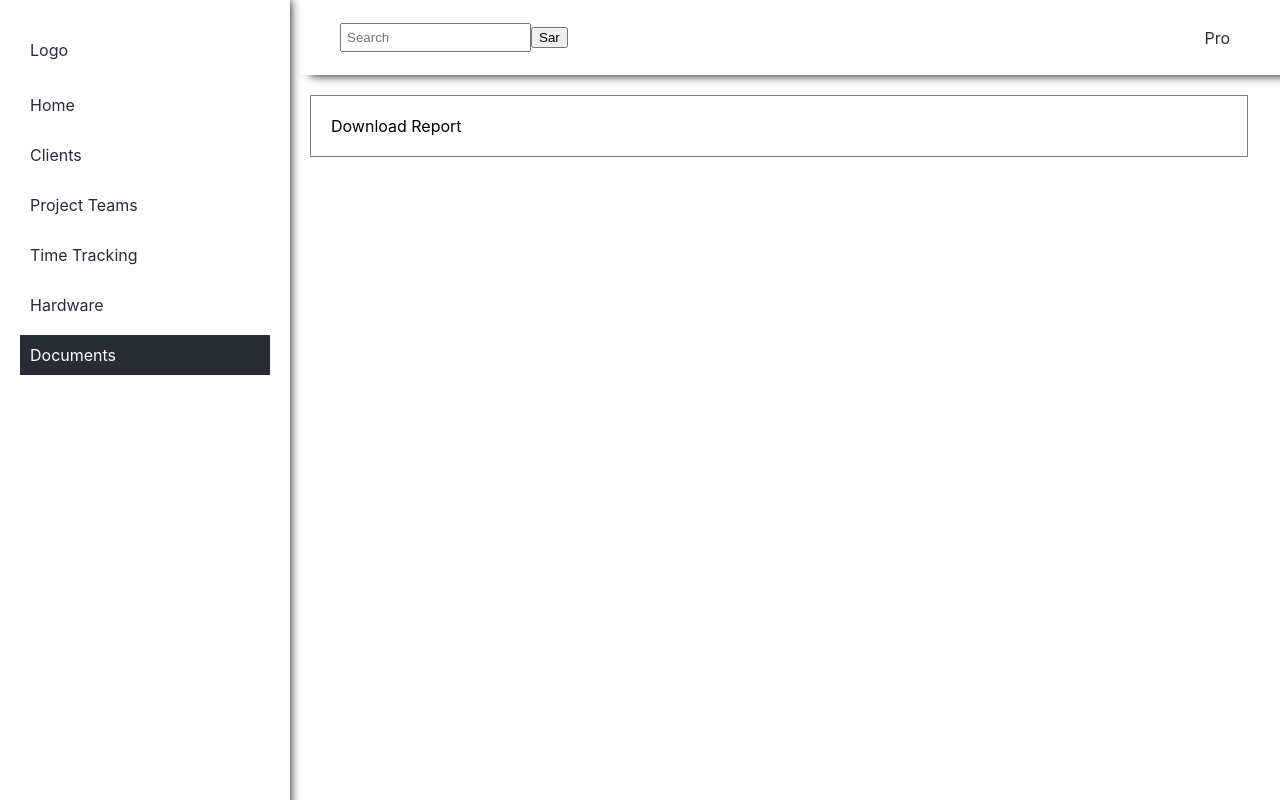
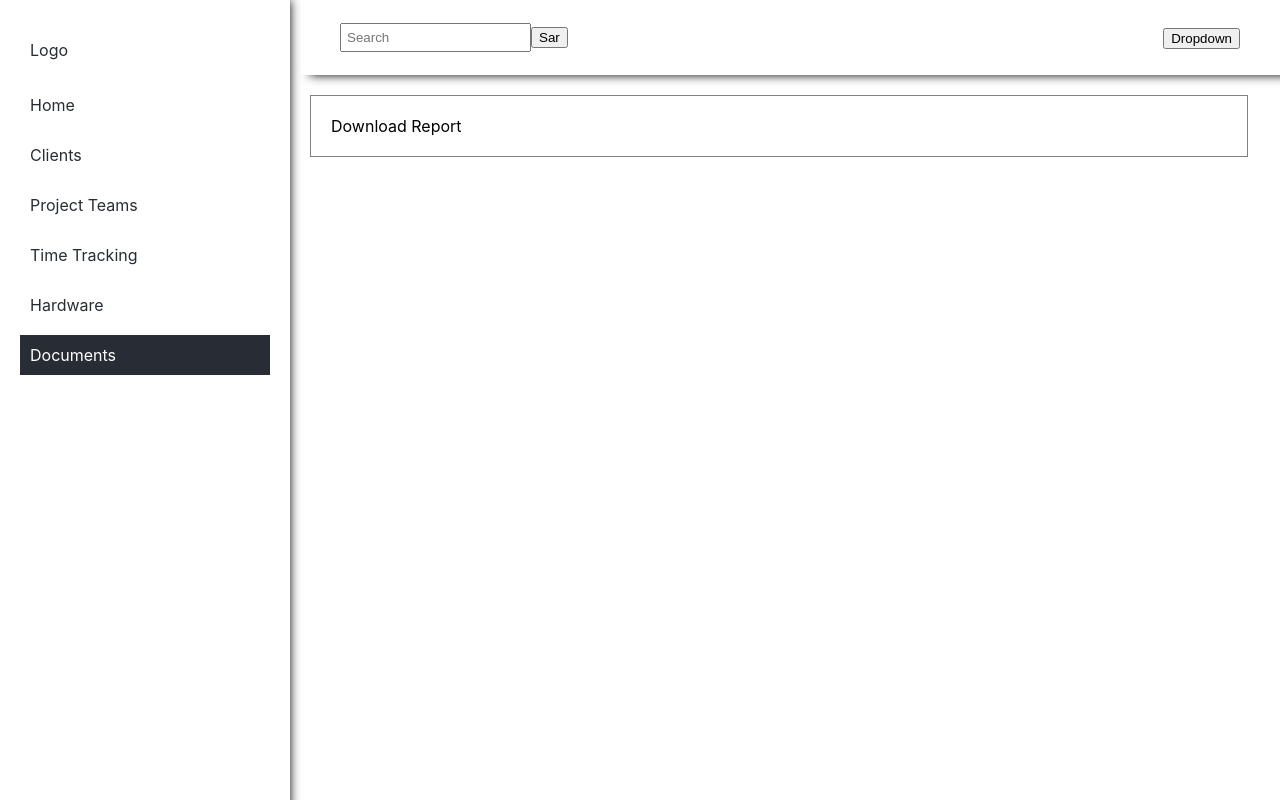
Before and after one commit to Naggenda/AdminDashboard, a React (Create React App) app: page /documents in a window 1280 px wide. Built offline with nearby package versions, Linux system fonts and the light colour scheme.

Commit message:
adding untracked files

```diff
--- a/src/App.css
+++ b/src/App.css
@@ -39,6 +39,10 @@ input{
 }
 .tabs-data {
   display: flex;
+}
+
+li{
+  list-style: none;
 }
 
 
--- /dev/null
+++ b/src/Components/dropdown.jsx
@@ -0,0 +1,47 @@
+import React from 'react';
+import { NavLink } from "react-router-dom";
+
+const Test = () => {
+  const [open, setOpen] = React.useState(false);
+
+  const handleOpen = () => {
+    setOpen(!open);
+  };
+
+  const handleMenuOne = () => {
+    // do something
+    setOpen(false);
+  };
+
+  const handleMenuTwo = () => {
+    // do something
+    setOpen(false);
+  };
+
+  return (
+    <Dropdown
+      open={open}
+      trigger={<button onClick={handleOpen}>Dropdown</button>}
+      menu={[
+        <NavLink to="/profile" onClick={handleMenuOne}>Profile</NavLink>,
+        <button onClick={handleMenuTwo}>LogOut</button>,
+      ]}
+    />
+  );
+};
+
+const Dropdown = ({ open, trigger, menu }) => {
+  return (
+    <div className="dropdown">
+      {trigger}
+      {open ? (
+        <ul className="menu">
+          {menu.map((menuItem, index) => (
+            <li key={index} className="menu-item">{menuItem}</li>
+          ))}
+        </ul>
+      ) : null}
+    </div>
+  );
+};
+export default Test;
--- a/src/Layout/Sidebar.jsx
+++ b/src/Layout/Sidebar.jsx
@@ -1,5 +1,6 @@
-import { NavLink } from "react-router-dom";
+// import { NavLink } from "react-router-dom";
 import React from "react";
+import Dropdown from '../Components/dropdown';
 
 const Sidebar = () => {
   return (
@@ -12,7 +13,7 @@ const Sidebar = () => {
           </form>
         </div>
         <div className="profile">
-        <NavLink to="/profile">Pro</NavLink>
+           <Dropdown />
         </div>
     </div>
   );
--- /dev/null
+++ b/src/views/Home/index.js
@@ -0,0 +1 @@
+export { default } from './Home';
```
Also changed, not shown: src/views/Home/Home.jsx (added, +11 -0 lines).
